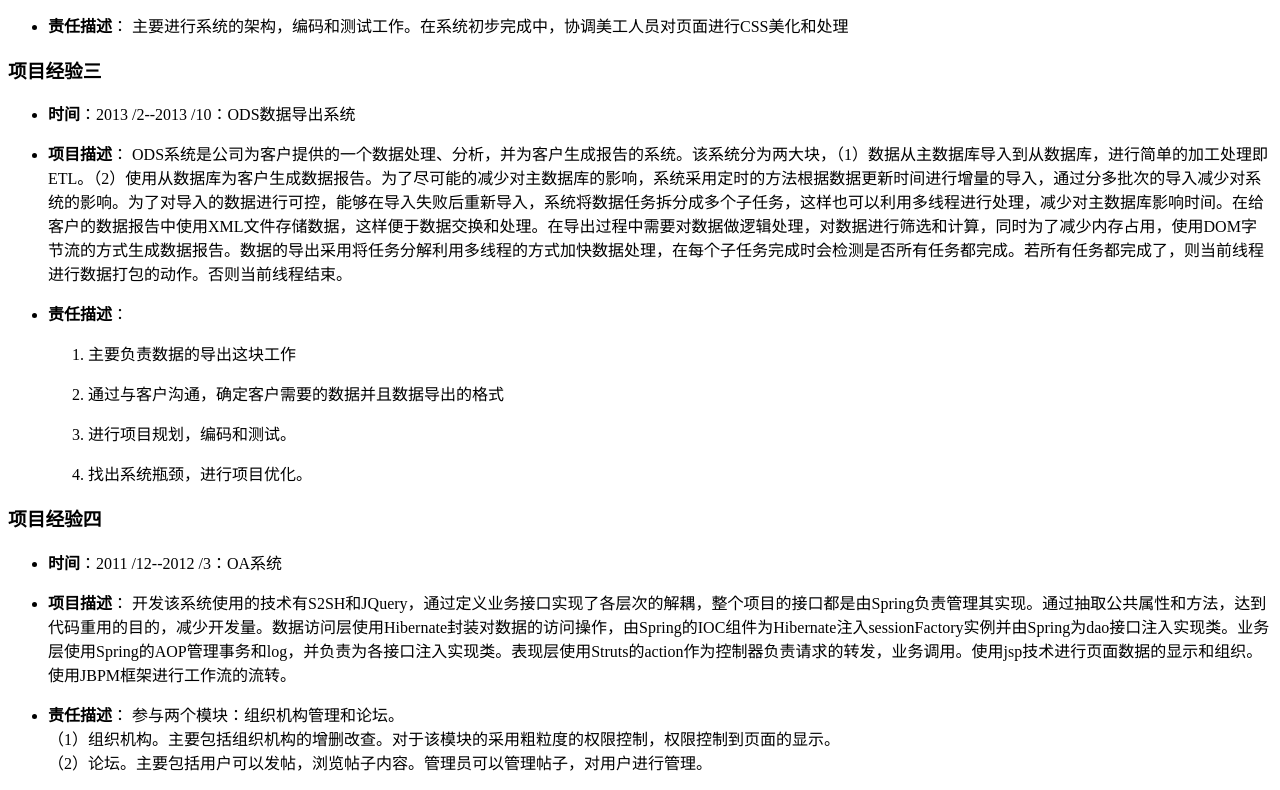
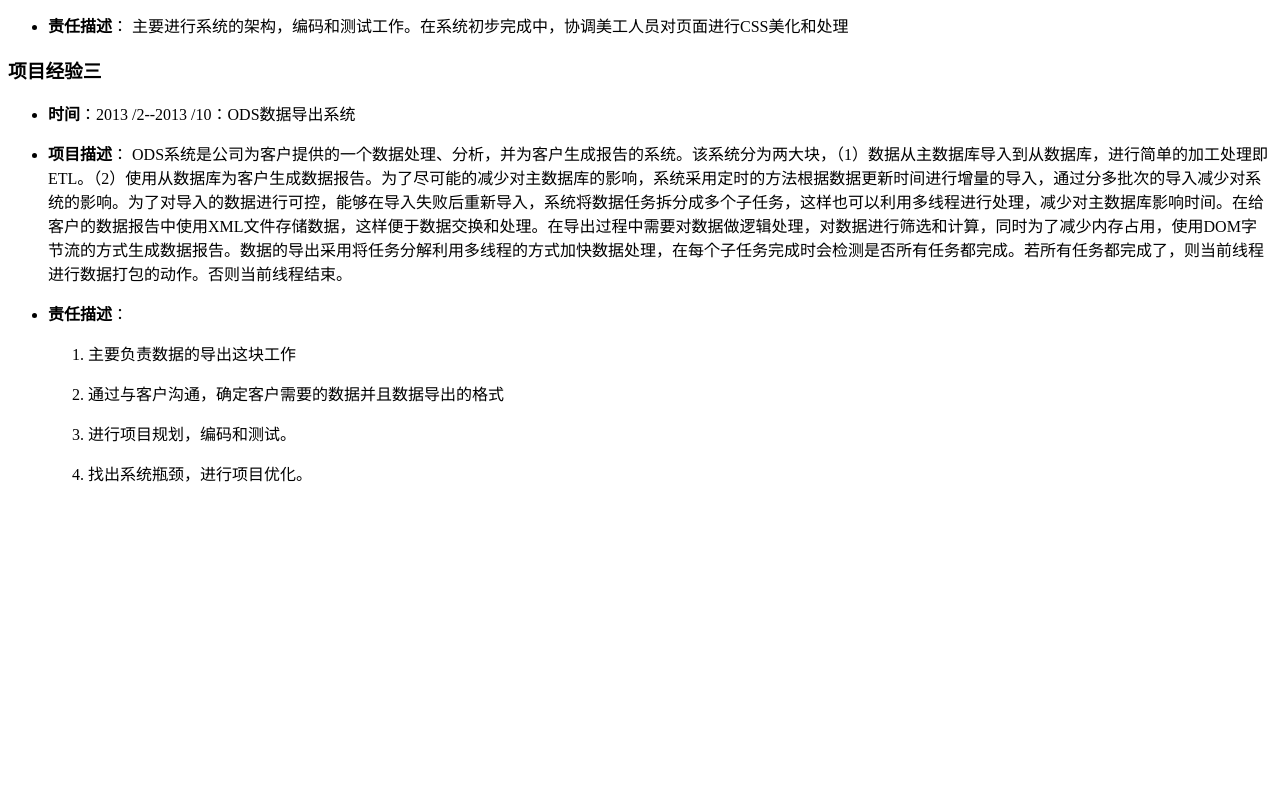
Before and after one commit to xinyewdz/xinyewdz.github.io, a plain HTML site: page index.html in a window 1280 px wide. Shown: the part 1408-2198 px from the top of the page. After the commit the page ends 1909 px from the top, so only its background shows below. Drawn offline with Linux system fonts and the light colour scheme.

Commit message:
Update index.html

```diff
--- a/index.html
+++ b/index.html
@@ -97,17 +97,5 @@
 <li><p>进行项目规划，编码和测试。</p></li>
 <li><p>找出系统瓶颈，进行项目优化。</p></li></ol></li>
 </ul>
-
-<div class="md-section-divider"></div>
-
-<h3 id="项目经验四" data-anchor-id="cnff">项目经验四</h3>
-
-<ul data-anchor-id="crf5">
-<li><p><strong>时间</strong>：2011 /12--2012 /3：OA系统</p></li>
-<li><p><strong>项目描述</strong>： 开发该系统使用的技术有S2SH和JQuery，通过定义业务接口实现了各层次的解耦，整个项目的接口都是由Spring负责管理其实现。通过抽取公共属性和方法，达到代码重用的目的，减少开发量。数据访问层使用Hibernate封装对数据的访问操作，由Spring的IOC组件为Hibernate注入sessionFactory实例并由Spring为dao接口注入实现类。业务层使用Spring的AOP管理事务和log，并负责为各接口注入实现类。表现层使用Struts的action作为控制器负责请求的转发，业务调用。使用jsp技术进行页面数据的显示和组织。使用JBPM框架进行工作流的流转。</p></li>
-<li><p><strong>责任描述</strong>： 参与两个模块：组织机构管理和论坛。  <br>
-（1）组织机构。主要包括组织机构的增删改查。对于该模块的采用粗粒度的权限控制，权限控制到页面的显示。  <br>
-（2）论坛。主要包括用户可以发帖，浏览帖子内容。管理员可以管理帖子，对用户进行管理。</p></li>
-</ul>
 </body>
 </html>
```
